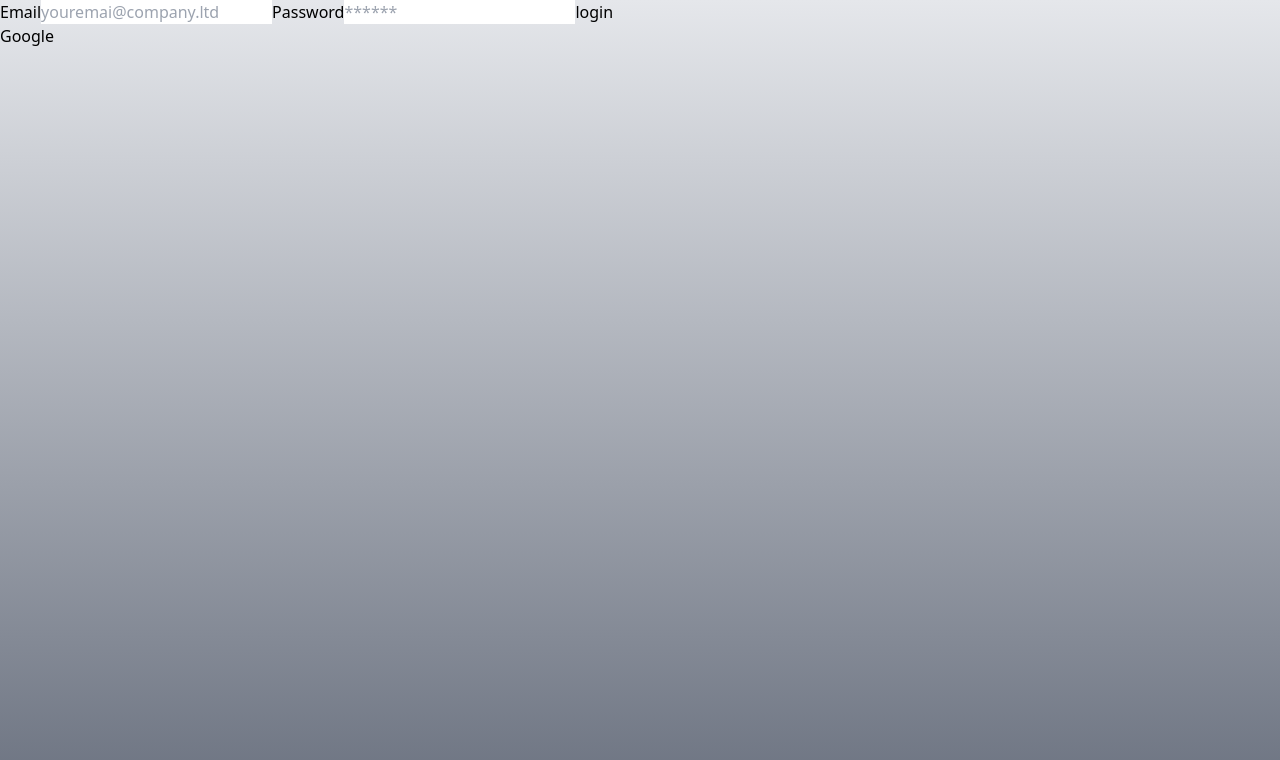
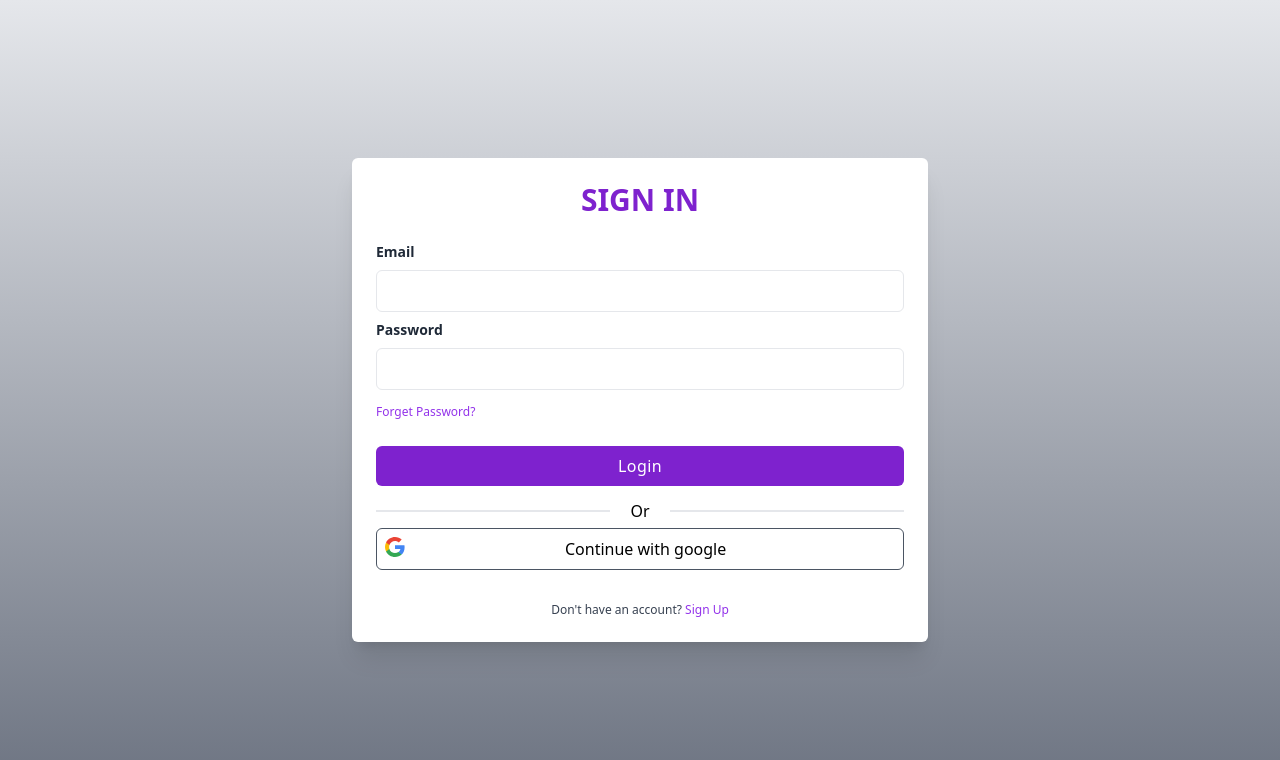
Before and after one commit to ecaracasdev/react-tasks-app, a React (Vite) app: page /react-tasks-app/login in a window 1280 px wide. Shown: the top 760 px of the page. Built offline with nearby package versions, Linux system fonts and the light colour scheme; no server answers.

Commit message:
agregando estilos al login

```diff
--- a/src/components/Alert.jsx
+++ b/src/components/Alert.jsx
@@ -1,9 +1,26 @@
-
-
-export function Alert({message}) {
-    return <div>
-        <span>
+export function Alert({ message }) {
+  return (
+    <div>
+      {/* <span>
             {message}
-        </span>
+        </span> */}
+      <span class="inline-flex text-sm text-red-700 duration-1 ease-in-out">
+        {message}
+        <svg
+          xmlns="http://www.w3.org/2000/svg"
+          class="w-6 h-6"
+          fill="none"
+          viewBox="0 0 24 24"
+          stroke="currentColor"
+        >
+          <path
+            stroke-linecap="round"
+            stroke-linejoin="round"
+            stroke-width="2"
+            d="M6 18L18 6M6 6l12 12"
+          />
+        </svg>
+      </span>
     </div>
+  )
 }
--- a/src/components/Login.jsx
+++ b/src/components/Login.jsx
@@ -1,5 +1,5 @@
 import { useState } from "react"
-import { useNavigate } from "react-router-dom"
+import { Link, useNavigate } from "react-router-dom"
 import { useAuth } from "../context/AuthContext"
 import { Alert } from "./Alert"
 
@@ -14,6 +14,7 @@ export const Login = () => {
   const navigate = useNavigate()
 
   const handleChange = ({ target: { name, value } }) => {
+
     setUser({ ...user, [name]: value })
   }
 
@@ -39,8 +40,108 @@ export const Login = () => {
 
   return (
     <div>
-      {error && <Alert message={error} />}
-      <form onSubmit={handleSubmit}>
+
+      <div className="relative flex flex-col justify-center min-h-screen overflow-hidden">
+        <div className="w-full p-6 m-auto bg-white rounded-md shadow-xl lg:max-w-xl">
+          <h1 className="text-3xl font-semibold text-center text-purple-700 uppercase">
+            Sign in
+          </h1>
+          <form className="mt-6" onSubmit={handleSubmit}>
+            {error && <Alert message={error} />}
+            <div className="mb-2">
+              <label
+                htmlFor="email"
+                className="block text-sm font-semibold text-gray-800"
+              >
+                Email
+              </label>
+              <input
+                type="email"
+                className="block w-full px-4 py-2 mt-2 text-purple-700 bg-white border rounded-md focus:border-purple-400 focus:ring-purple-300 focus:outline-none focus:ring focus:ring-opacity-40"
+                name="email"
+                onChange={handleChange}
+              />
+            </div>
+            <div className="mb-2">
+              <label
+                htmlFor="password"
+                className="block text-sm font-semibold text-gray-800"
+              >
+                Password
+              </label>
+              <input
+                type="password"
+                className="block w-full px-4 py-2 mt-2 text-purple-700 bg-white border rounded-md focus:border-purple-400 focus:ring-purple-300 focus:outline-none focus:ring focus:ring-opacity-40"
+                name="password"
+                onChange={handleChange}
+              />
+            </div>
+            <a href="#" className="text-xs text-purple-600 hover:underline">
+              Forget Password?
+            </a>
+            <div className="mt-6">
+              <button className="w-full px-4 py-2 tracking-wide text-white transition-colors duration-200 transform bg-purple-700 rounded-md hover:bg-purple-600 focus:outline-none focus:bg-purple-600">
+                Login
+              </button>
+            </div>
+          </form>
+          <div className="relative flex items-center justify-center w-full mt-6 border border-t">
+            <div className="absolute px-5 bg-white">Or</div>
+          </div>
+          <div className="flex mt-4 gap-x-2">
+            <button
+              type="button"
+              className="flex items-left justify-left w-full p-2 border border-gray-600 rounded-md focus:ring-2 focus:ring-offset-1 focus:ring-violet-600"
+              onClick={handleSigninWithGoogle}
+            >
+              <svg
+                xmlns="http://www.w3.org/2000/svg"
+                viewBox="0 0 20 20"
+                role="presentation"
+                data-v-e9db3ad8=""
+                className="w-5 h-5 fill-current"
+              >
+                <g fill="" data-v-e9db3ad8="">
+                  <path
+                    fillRule="evenodd"
+                    clipRule="evenodd"
+                    d="M19.6 10.2273C19.6 9.51825 19.5364 8.83643 19.4182 8.18188H10V12.0501H15.3818C15.15 13.3001 14.4455 14.3592 13.3864 15.0682V17.5773H16.6182C18.5091 15.8364 19.6 13.2728 19.6 10.2273Z"
+                    fill="#4285F4"
+                  ></path>
+                  <path
+                    fillRule="evenodd"
+                    clipRule="evenodd"
+                    d="M9.99984 19.9999C12.6998 19.9999 14.9635 19.1044 16.618 17.5772L13.3862 15.0681C12.4907 15.6681 11.3453 16.0226 9.99984 16.0226C7.39529 16.0226 5.19075 14.2635 4.40439 11.8999H1.06348V14.4908C2.70893 17.759 6.09075 19.9999 9.99984 19.9999Z"
+                    fill="#34A853"
+                  ></path>
+                  <path
+                    fillRule="evenodd"
+                    clipRule="evenodd"
+                    d="M4.40455 11.8999C4.20455 11.2999 4.09091 10.659 4.09091 9.99994C4.09091 9.34085 4.20455 8.69994 4.40455 8.09994V5.50903H1.06364C0.386364 6.85903 0 8.38631 0 9.99994C0 11.6136 0.386364 13.1409 1.06364 14.4909L4.40455 11.8999Z"
+                    fill="#FBBC05"
+                  ></path>
+                  <path
+                    fillRule="evenodd"
+                    clipRule="evenodd"
+                    d="M9.99984 3.97727C11.468 3.97727 12.7862 4.48182 13.8226 5.47273L16.6907 2.60455C14.9589 0.990909 12.6953 0 9.99984 0C6.09075 0 2.70893 2.24091 1.06348 5.50909L4.40439 8.1C5.19075 5.73636 7.39529 3.97727 9.99984 3.97727Z"
+                    fill="#EA4335"
+                  ></path>
+                </g>
+              </svg>
+              <span className="ml-40">Continue with google</span>
+            </button>
+          </div>
+
+          <p className="mt-8 text-xs font-light text-center text-gray-700">
+            {" "}
+            Don't have an account?{" "}
+            <a href="#" className="font-medium text-purple-600 hover:underline">
+              <Link to="/register">Sign Up</Link>
+            </a>
+          </p>
+        </div>
+      </div>
+      {/* <form onSubmit={handleSubmit}>
         <label htmlFor="email">Email</label>
         <input
           type="email"
@@ -58,7 +159,7 @@ export const Login = () => {
         />
         <button>login</button>
       </form>
-      <button onClick={handleSigninWithGoogle}>Google</button>
+      <button onClick={handleSigninWithGoogle}>Google</button> */}
     </div>
   )
 }
--- a/src/components/Register.jsx
+++ b/src/components/Register.jsx
@@ -1,5 +1,5 @@
 import { useState } from "react"
-import { useNavigate } from "react-router-dom"
+import { Link, useNavigate } from "react-router-dom"
 import { useAuth } from "../context/AuthContext"
 import { Alert } from "./Alert"
 
@@ -32,24 +32,51 @@ export const Register = () => {
   return (
     <div>
       {error && <Alert message={error} />}
-      <form onSubmit={handleSubmit}>
-        <label htmlFor="email">Email</label>
+      <div className="relative flex flex-col justify-center min-h-screen overflow-hidden">
+        <div className="w-full p-6 m-auto bg-white rounded-md shadow-xl lg:max-w-xl">
+          <h1 className="text-3xl font-semibold text-center text-purple-700 uppercase">
+            Sign in
+          </h1>
+          <form className="mt-6" onSubmit={handleSubmit}>
+            <div className="mb-2">
+              <label
+                htmlFor="email"
+                className="block text-sm font-semibold text-gray-800"
+              >
+                Email
+              </label>
               <input
                 type="email"
+                className="block w-full px-4 py-2 mt-2 text-purple-700 bg-white border rounded-md focus:border-purple-400 focus:ring-purple-300 focus:outline-none focus:ring focus:ring-opacity-40"
                 name="email"
-          placeholder="youremai@company.ltd"
                 onChange={handleChange}
               />
-        <label htmlFor="password">Password</label>
+            </div>
+            <div className="mb-2">
+              <label
+                htmlFor="password"
+                className="block text-sm font-semibold text-gray-800"
+              >
+                Password
+              </label>
               <input
                 type="password"
+                className="block w-full px-4 py-2 mt-2 text-purple-700 bg-white border rounded-md focus:border-purple-400 focus:ring-purple-300 focus:outline-none focus:ring focus:ring-opacity-40"
                 name="password"
-          id="password"
-          placeholder="******"
                 onChange={handleChange}
               />
-        <button>Register</button>
+            </div>
+            <a href="#" className="text-xs text-purple-600 hover:underline">
+              <Link to="/login">Back to login</Link>
+            </a>
+            <div className="mt-6">
+              <button className="w-full px-4 py-2 tracking-wide text-white transition-colors duration-200 transform bg-purple-700 rounded-md hover:bg-purple-600 focus:outline-none focus:bg-purple-600">
+                Register
+              </button>
+            </div>
           </form>
+        </div>
+      </div>
     </div>
   )
 }
```
Lines whose indentation alone changed are shown as unchanged.
